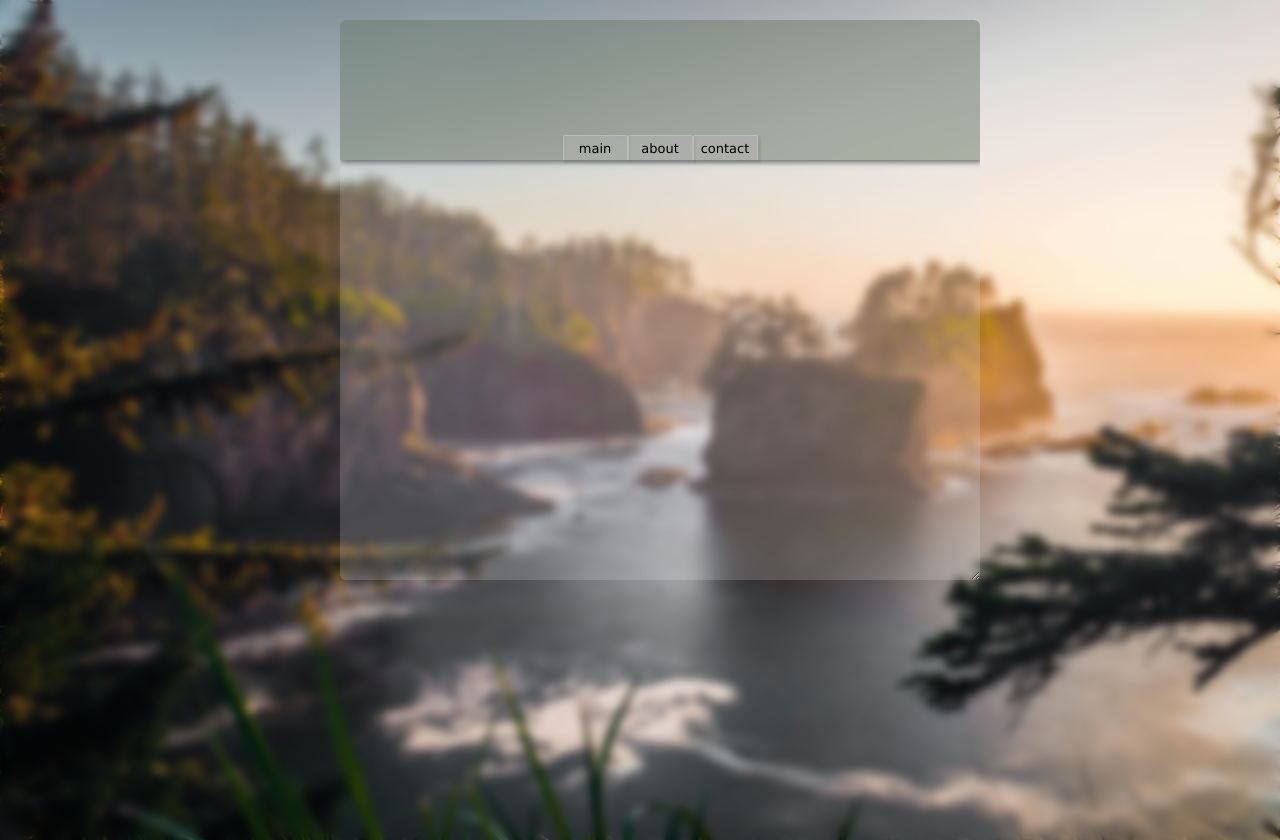
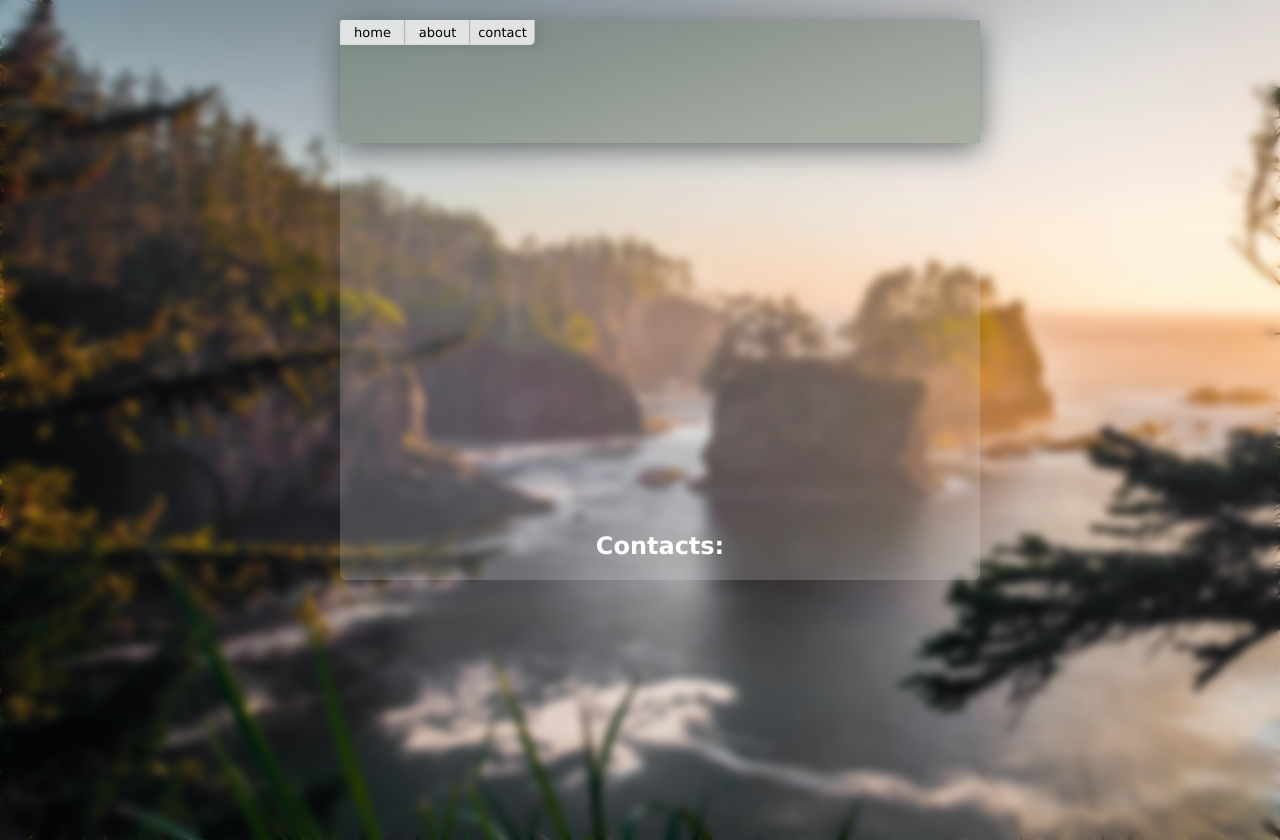
Before and after one commit to sebiprograms/webpack-practice, a website built with webpack: page src/index.html in a window 1280 px wide. Shown: the top 840 px of the page. Built offline with nearby package versions, Linux system fonts and the light colour scheme.

Commit message:
Update: Adds contact page loader func
can now load contacts page, about to add an
eventlistener to contact button to call this
function

```diff
--- a/package.json
+++ b/package.json
@@ -3,7 +3,6 @@
   "version": "1.0.0",
   "description": "Practicing using webpack with js to create easily maintainable and\r scailable code!",
   "main": "index.js",
-  "dependencies": {},
   "devDependencies": {
     "css-loader": "^7.1.2",
     "html-loader": "^5.1.0",
--- a/src/about.js
+++ b/src/about.js
@@ -0,0 +1 @@
+import {}
--- a/src/contact.js
+++ b/src/contact.js
@@ -0,0 +1,12 @@
+import {div} from './index.js'
+
+const contacts = document.createElement('div')
+const text = document.createElement('h2')
+text.textContent = "Contacts: "
+contacts.classList.add('contact')
+
+contacts.appendChild(text)
+
+export function contactpage() {
+  div.append(contacts)
+}
--- a/src/index.html
+++ b/src/index.html
@@ -1,11 +1,9 @@
 <!DOCTYPE html>
 <html lang="en">
-<head>
-  <meta charset="UTF-8">
-  <meta name="viewport" content="width=device-width, initial-scale=1.0">
-  <title>Restaurant Page</title>
-</head>
-<body>
-
-</body>
+  <head>
+    <meta charset="UTF-8" />
+    <meta name="viewport" content="width=device-width, initial-scale=1.0" />
+    <title>Restaurant Page</title>
+  </head>
+  <body></body>
 </html>
--- a/src/index.js
+++ b/src/index.js
@@ -1,4 +1,5 @@
 import "./styles.css";
+import { contactpage } from "./contact";
 
 const div = document.createElement('div')
 const menu = document.createElement('div')
@@ -12,14 +13,14 @@ display.classList.add("display")
 div.appendChild(menu)
 div.appendChild(display)
 for(let i = 0; i < 3; i++) {
-    const names = ["main", "about", "contact"]
+    const names = ["home", "about", "contact"]
     const button = document.createElement('button')
     button.classList.add(`button${i}`)
     button.textContent = names[i]
     menu.appendChild(button)
 }
+// the main webpage card
+document.body.appendChild(div)
+contactpage()
 
-
-
-
-document.body.appendChild(div)
+export {div}
--- a/src/styles.css
+++ b/src/styles.css
@@ -1,4 +1,3 @@
-
 body {
     background-color: #494848;
     color: rgb(255, 255, 255);
@@ -10,7 +9,7 @@ body {
     background-image: url(./pexels-mattdvphotography-2606395.jpg);
     background-size: cover;
     background-repeat: no-repeat;
-      /* Add the blur effect */
+    /* Add the blur effect */
     backdrop-filter: blur(5px);
 }
 
@@ -23,12 +22,11 @@ body {
     text-align: center;
     border-style: none;
     border-color: #838383;
-    background-color:rgba(235, 234, 234, 0.2);
+    background-color: rgba(235, 234, 234, 0.2);
     border-radius: 6px;
     width: 50%;
     min-width: 350px;
     resize: horizontal;
-    overflow: auto;
     height: 70%;
     justify-self: center;
 }
@@ -39,36 +37,39 @@ body {
     display: flex;
     grid-area: 1 / 1 / 2 / 2;
     background-color: rgb(77, 94, 74, .4);
-    align-items: end;
-    justify-content: center;
-    box-shadow: 2px 1px 6px 1px rgb(94, 99, 100);
+    box-shadow: 0px 5px 30px -.5px rgb(94, 99, 100);
 
 }
 
 .menu>button {
     text-align: center;
-    font-family:'Lucida Sans', 'Lucida Sans Regular', 'Lucida Grande', 'Lucida Sans Unicode', Geneva, Verdana, sans-serif;
+    font-family: 'Lucida Sans', 'Lucida Sans Regular', 'Lucida Grande', 'Lucida Sans Unicode', Geneva, Verdana, sans-serif;
     font-weight: lighter;
-    border-top-right-radius: 2px;
-    border-top-left-radius: 2px;
-    background-color: rgba(180, 179, 179, 0.5);
-    border-style: solid;
-    border-bottom-style: none;
+    background-color: rgba(252, 252, 252, 0.788);
+    border-top-style: none;
+    border-bottom-style: solid;
     border-width: 1px;
-    border-color: rgb(211, 218, 209, .4);
-    box-shadow: 2px 2px 2px 1px rgb(95, 101, 102, .2);
-    margin-bottom: 5px;
+    border-color: rgba(204, 204, 203, 0.4);
+    box-shadow: 6px 2px 10px 1px rgb(95, 101, 102, .2);
     width: 65px;
     height: 25px;
-    margin-bottom: 0px;
     font-size: small;
+}
+
+.button0 {
+    border-top-left-radius: 2px;
+}
+
+button.button2 {
+    border-bottom-right-radius: 5px;
 }
 
 
 
 .menu>button:hover {
     cursor: pointer;
-    box-shadow: 2px 3px 4px 1px rgb(82, 87, 88,.7);
+    box-shadow: 2px 3px 4px 1px rgb(82, 87, 88, .7);
+    background-color: rgba(255, 255, 255, 0.808);
 }
 
 .display {
```
